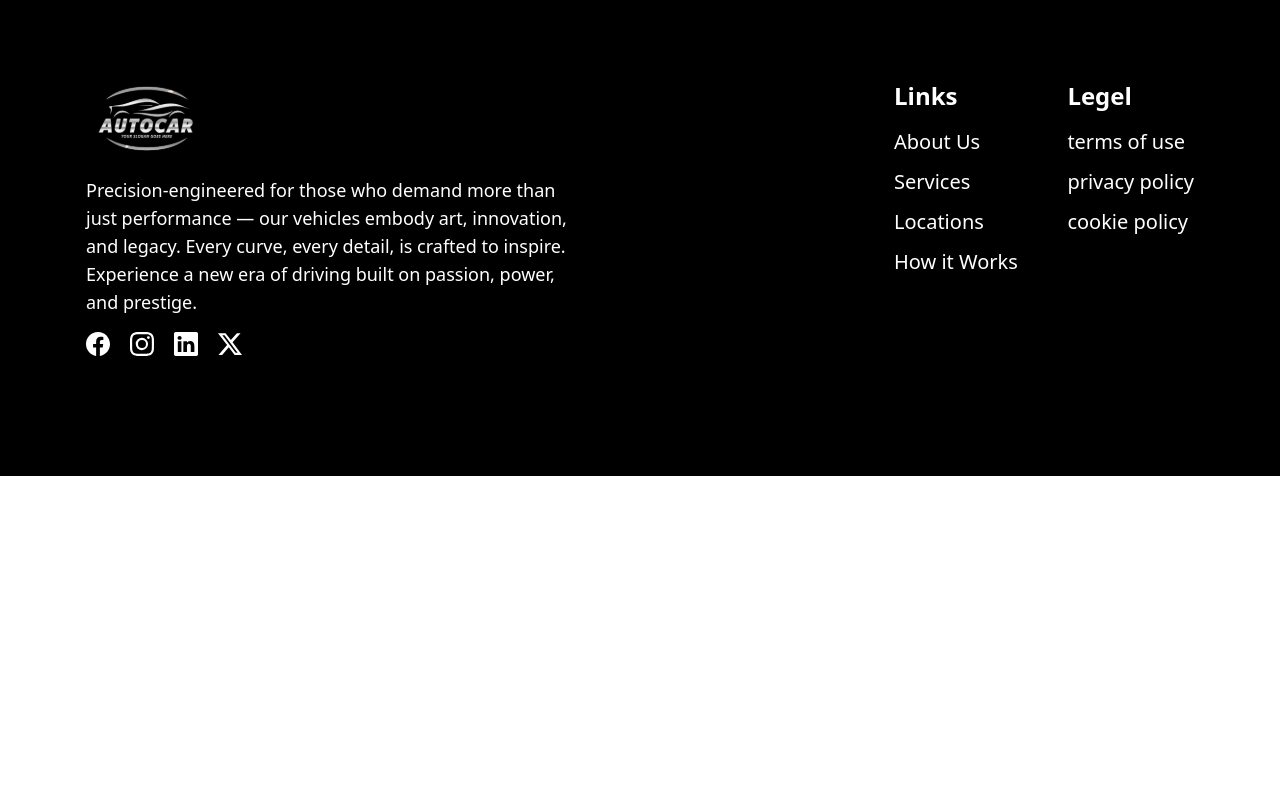
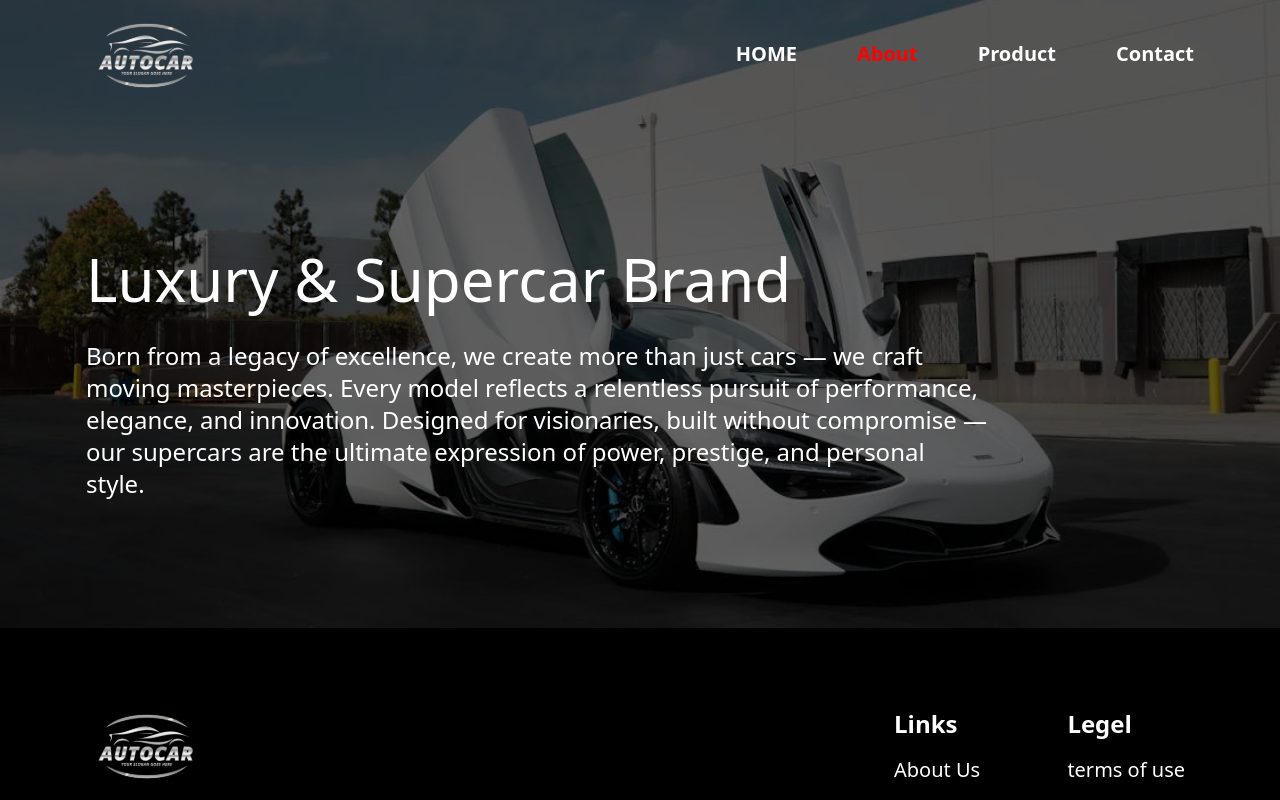
Before and after one commit to Harsh-Bishnoi/nested-route-demo, a React (Vite) app: page /about in a window 1280 px wide. Shown: the top 800 px of the page. Built offline with nearby package versions, Linux system fonts and the light colour scheme; a web font is replaced by a local one.

Commit message:
add aboutHeader

```diff
--- a/src/components/about/AboutHeader.jsx
+++ b/src/components/about/AboutHeader.jsx
@@ -1,10 +1,20 @@
 import React from 'react'
+import Hero from '../common/Hero'
 
 const AboutHeader = () => {
   return (
-      <>
-
-      </>
+    <>
+      <div className="flex justify-center items-center flex-col bg-[url(../../src/assets/images/png/about-bg-img.webp)] bg-no-repeat bg-cover bg-center relative">
+        <div className="opacity-60 bg-black absolute inset-0"></div>
+        <div className="max-w-[1140px] w-full z-1">
+          <Hero />
+        </div>
+        <div className="max-w-[1140px] px-4 w-full py-32 z-0">
+          <h2 className='font-family-primary text-[40px] leading-[normal] sm:text-6xl text-white'> Luxury & Supercar Brand</h2>
+          <p className='font-family-primary text-2xl max-w-[902px] text-white pt-5'>Born from a legacy of excellence, we create more than just cars — we craft moving masterpieces. Every model reflects a relentless pursuit of performance, elegance, and innovation. Designed for visionaries, built without compromise — our supercars are the ultimate expression of power, prestige, and personal style.</p>
+        </div>
+      </div>
+    </>
   )
 }
 
--- a/src/view/AboutPage.jsx
+++ b/src/view/AboutPage.jsx
@@ -1,9 +1,11 @@
 import React from 'react'
 import Footer from '../components/common/Footer'
+import AboutHeader from '../components/about/AboutHeader'
 
 const AboutPage = () => {
   return (
     <>
+      <AboutHeader/>
       <Footer/>
       </>
   )
```
Also changed, not shown: src/assets/images/png/about-bg-img.webp (added).
